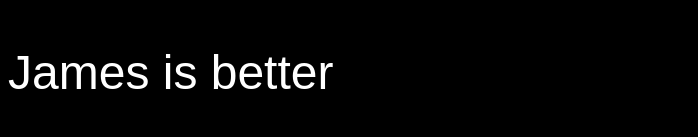
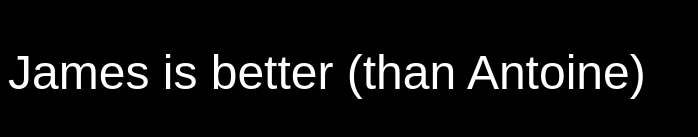
Before and after one commit to planefull/ipadframe, a plain HTML site: page index.html in a window 1280 px wide. Shown: the part 517-654 px from the top of the page, without its empty margins (0-698 px from the left). Drawn offline with Linux system fonts and the light colour scheme.

Commit message:
Update index.html

```diff
--- a/index.html
+++ b/index.html
@@ -15,7 +15,7 @@
 		<script type="text/javascript">
 			quotes = [
 				"Maxime is amazing",
-				"James is better",
+				"James is better (than Antoine)",
 				"Antoine is slightly worse"
 			]
 
```
